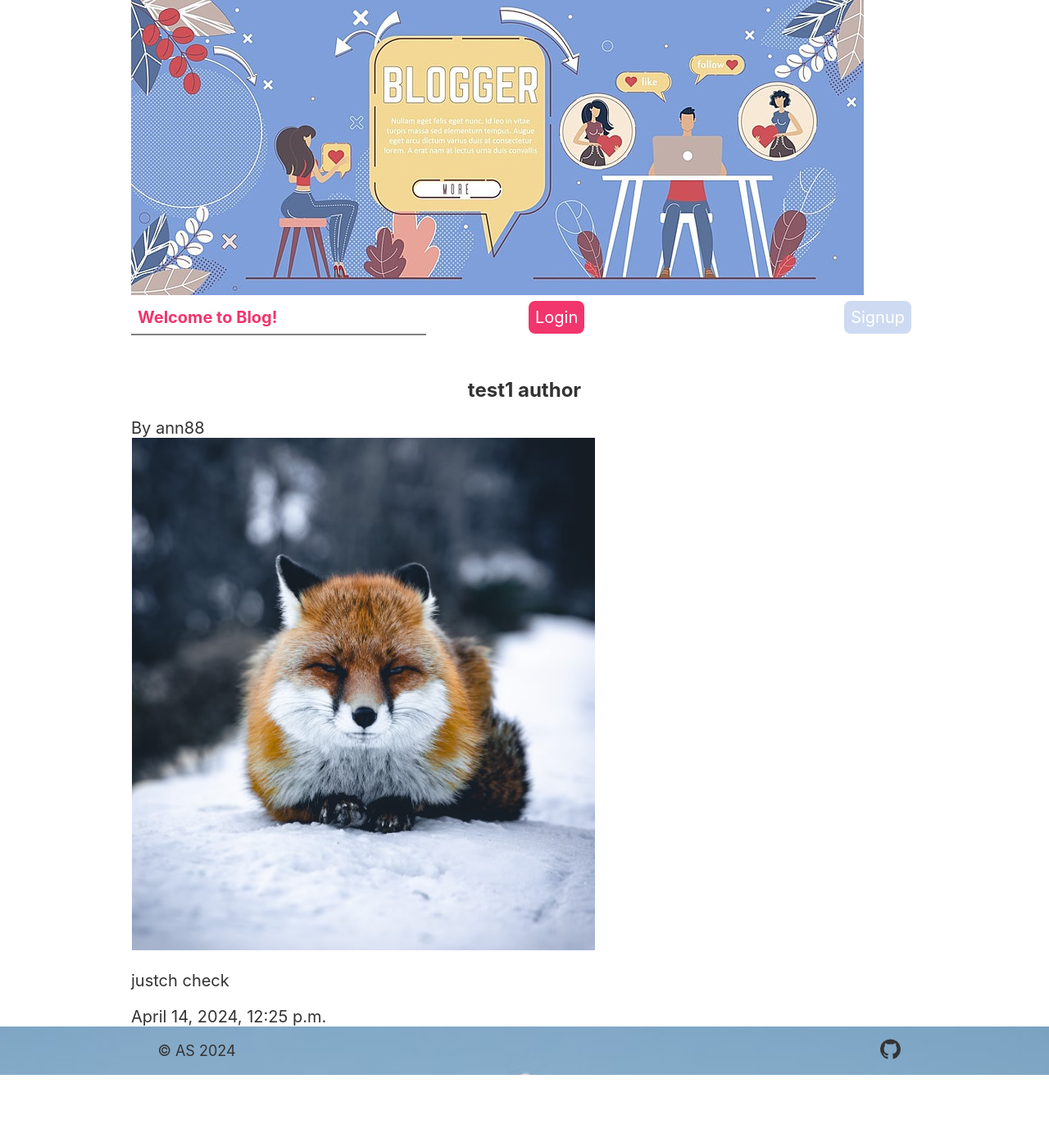
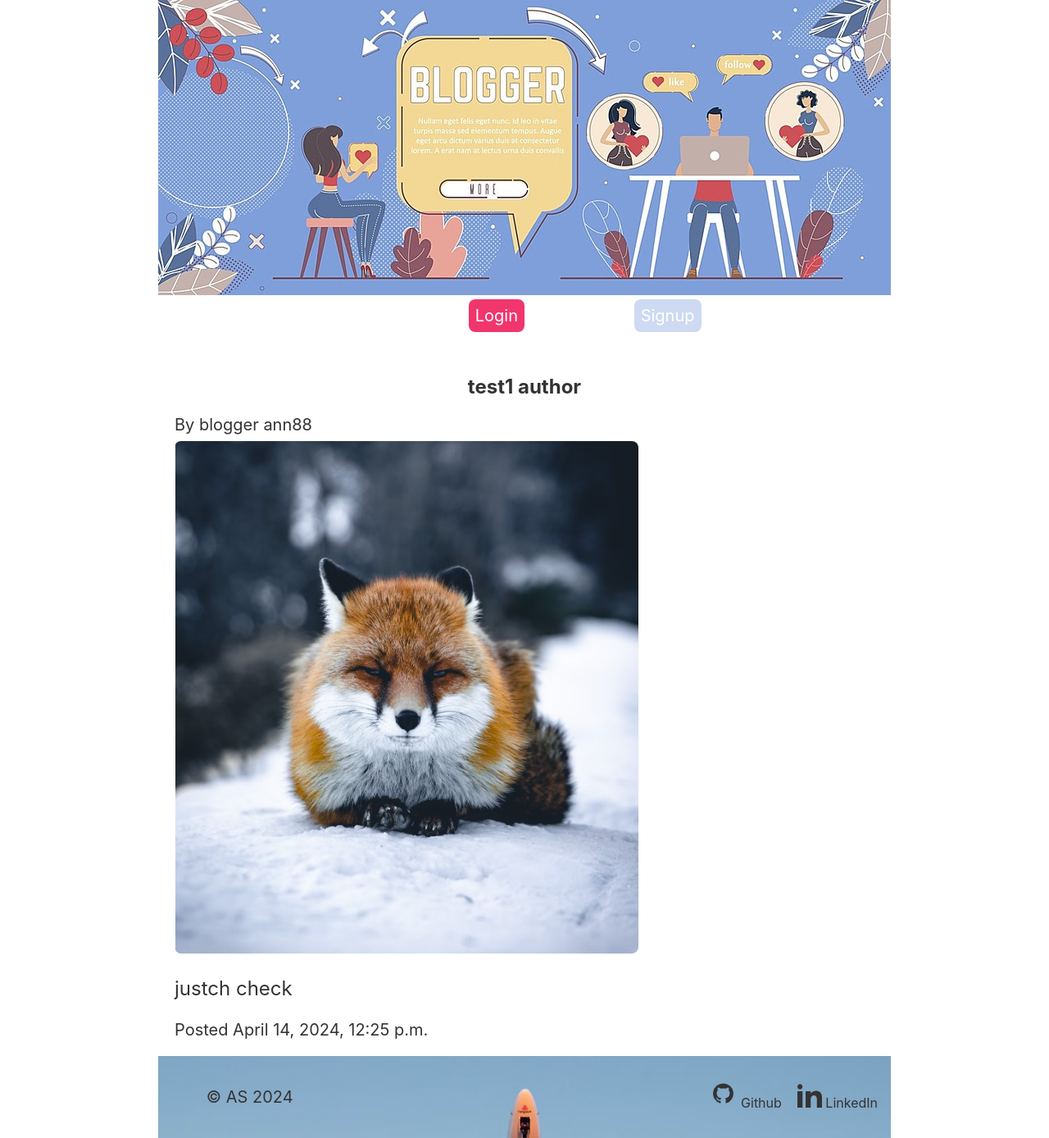
Before and after one commit to annc4st/django-blog, a Django app: page /articles/1/ in a window 1280 px wide. Shown: the whole page at 82% size. Before the commit the page ends 1311 px from the top, so only its background shows below. Run offline with Django 5.2, Linux system fonts and the light colour scheme; data comes from the database, SQL or seed files in the repository; both versions use the stored data as it was after the commit.

Commit message:
styling done

```diff
--- a/accounts/templates/accounts/login.html
+++ b/accounts/templates/accounts/login.html
@@ -1,7 +1,7 @@
 {% extends 'base_layout.html' %}
 
 {% block content %}
-    <h1>Log in</h1>
+    <h1 class="h1-signup">Log in</h1>
     <form class="site-form" action="{% url 'accounts:login' %}" method="post">
         {% csrf_token %}
         {{ form }}
--- a/accounts/templates/accounts/signup.html
+++ b/accounts/templates/accounts/signup.html
@@ -1,7 +1,7 @@
 {% extends 'base_layout.html' %}
 
 {% block content %}
-    <h1>Sign Up</h1>
+    <h1 class="h1-signup">Sign Up</h1>
     <form class="site-form" action="/accounts/signup/" method="post">
         {% csrf_token %}
         {{ form }}
--- a/articles/templates/articles/article_create.html
+++ b/articles/templates/articles/article_create.html
@@ -3,7 +3,7 @@
 {% block content %}
 
     <div class="create-article">
-       <h2> Write an Article Here</h2>
+       <h1 class="h1-signup"> Write an Article Here</h1>
 
        <form class="site-form" method="post" action="{% url 'articles:create' %}" enctype="multipart/form-data">
         {% csrf_token %}
--- a/articles/templates/articles/article_detail.html
+++ b/articles/templates/articles/article_detail.html
@@ -5,13 +5,16 @@
     <div class="article-container">
         <div class="article-detail">
             <h2>{{ article.title }}</h2>
-            <p>By {{ article.author }} </p>
+            <p>By blogger {{ article.author }} </p>
 
         <img src="{{article.thumb.url}}"/>
 
 
-        <div class="article-body">{{ article.body }}</div>
-        <p>{{ article.created_at }}</p>
+        <div class="article-body grid">
+            <p>{{ article.body }}</p>
+
+            </div>
+        <p>Posted {{ article.created_at }}</p>
     </div>
 
     </div>
--- a/articles/templates/articles/article_list.html
+++ b/articles/templates/articles/article_list.html
@@ -2,9 +2,9 @@
 
 {% block content %}
 
-    <h1 class="heading-list">Article List</h1>
+    <h1 class="h1-title">Article List</h1>
 
-    <div class="articles">
+    <div class="articles grid">
         {% for article in articles %}
 
             <div class="article">
--- a/assets/styles.css
+++ b/assets/styles.css
@@ -77,21 +77,28 @@ h2 {
   align-self:flex-end;
 }
 
-
 .wrapper {
   /* centralize */
-  max-width: 960px;
+  width: 100%;
+  max-width: 894px;
   margin: 0 auto;
 }
 
+.wrapper img {
+  width: 100%;
+  max-width: 894px;
+  height: auto;
+}
+
 .wrapper-main{
-  max-width: 960px;
+  width: 100%;
+  max-width: 894px;
   margin: 0 auto;
   padding-top: 16px;
 
 }
 
-.heading-list{
+.h1-title{
   text-align: left;
   margin-left: 8px;
 }
@@ -99,21 +106,20 @@ h2 {
 header {
   padding-bottom: 16px;
 }
-  .wrapper img {
-    max-width: 100%;
-    height: auto;
-  }
+
   .grid {
     display: grid;
     grid-template-columns: repeat(8, 1fr);
   }
+  .nav {
+    width: 100%;
+    max-width: 960px;
+  }
 
   .nav-li-0{
     grid-column: 1/4;
-    padding: 8px;
     color: var(--primary);
     font-weight: bold;
-    border-bottom: 2px solid grey
   }
   .nav-li-1 {
     grid-column: 5/7;
@@ -125,20 +131,10 @@ header {
     margin-right: 8px;
   }
 
-  .articles {
-    display: grid;
-    grid-template-columns: repeat( 8, 1fr);
-    grid-gap: 10px;
-  }
-
   .article {
     grid-column: 1/9;
     padding: 8px;
     padding-bottom: 16px;
-    border-bottom: 2px solid #fafafa;
-
-    /* border-bottom: 1px solid var(--secondary); */
-    /* border-radius: 8px; */
     line-height: normal;
     position: relative;
   }
@@ -151,13 +147,6 @@ header {
   .art-detail-author {
     grid-column: 4/7;
     color: var(--grey-text);
-
-    /* background-color: var(--secondary); */
-    /* border-radius: 8px; */
-    /* position: absolute;
-   left: 8px;
-    bottom: 5px;
-    margin: 0; */
   }
 
   .created-p {
@@ -176,14 +165,18 @@ header {
     .article a {
       text-decoration: none;
     }
-   .article-detail {
-    padding: 0;
-   }
+
    .snippet-p {
     overflow-x: hidden;
    }
+
+   .article-detail {
+    margin: 16px;
+ }
    .article-detail img {
     max-width: 100%;
+    border-radius: 8px;
+    margin-top: 8px;
    }
 
    .article-detail h2 {
@@ -195,19 +188,26 @@ header {
     padding: 20px 0;
    }
 
+   .article-body p {
+    grid-column: 1/8;
+    font-size: 1.2em;
+    line-height: 1.5em;
+   }
+
+
    .footer {
+    max-width: 894px;
+
     color:#fafafa;
     background-color: var(--secondary);
     background-image: url('plain-nose.png');
     background-size:cover;
     background-repeat: no-repeat;
     background-position: top center;
-    /* width: 100%;
-    max-width: 400px; */
-    text-align: center;
-    margin:0 auto;
+    /* text-align: center; */
 
    }
+
    .footer p, .footer ul{
     padding: 10px;
    }
@@ -237,9 +237,11 @@ header {
    }
 
    /* *************** */
-
+   .h1-signup{
+    padding-left: 20px;
+   }
   .site-form {
-    margin-top: 60px;
+    margin: 10px 0;
     border: 1px solid var(--secondary);
     border-radius: 4px;
     padding: 20px;
@@ -252,19 +254,9 @@ header {
     border-radius: 8px;
   }
 
-  /* a.highlight {
-    background-color:  var(--primary);
-    color: #fff;
-    border: 0;
-    padding: 8px;
-    border-radius: 8px;
-    cursor: pointer;
-    font-size: 1em;
-  } */
-
   /* style built in django forms */
   .helptext, .helptext ul {
-    margin: 0 auto 20px;
+    margin: 0 auto 5px;
     /* color: var(--grey-text); */
     font-size: 0.9em;
     display: block;
@@ -298,6 +290,51 @@ header {
     body{
       font-size: 16px;
     }
+
+    .nav-li-1 {
+      grid-column: 2/5;
+      margin-left: 5px;
+      justify-self: end;
+    }
+    .nav-li-2 {
+      grid-column: 5/7;
+    }
+
+    .article {
+      grid-column: span 6;
+      border-bottom: 2px solid rgba(0, 0, 0, 0.1);
+    }
+    .art-detail-author {
+      grid-column: 3/5;
+      }
+
+    .created-p {
+      grid-column: 1/3;
+    }
+    footer .copyright {
+      grid-column: 1/3;
+      font-size: 1em;
+    }
+
+    .footer{
+      min-height: 100px;
+    }
+    footer .social-icons {
+      grid-column: 7/9;
+      display: flex;
+      justify-content: flex-end;
+      align-self: center;
+     }
+
+     .article-detail {
+      margin: 20px;
+   }
+
+     .article-body p{
+      grid-column: 1/7;
+
+     }
+
   }
 
   /* larger tablets and laptops */
@@ -305,6 +342,35 @@ header {
     body{
       font-size: 18px;
     }
+     .article {
+      grid-column: span 4;
+      display: block;
+      padding-left: 8px;
+      border-bottom: none;
+    }
+    .art-detail-author {
+      grid-column: 1/4;
+      grid-row: 2;
+      }
+
+    .created-p {
+      grid-column: 1/4;
+      grid-row: 1;
+    }
+
+    .footer {
+      margin: 0 auto;
+    }
+
+    footer .social-icons {
+      grid-column: 6/9;
+    }
+    .gith svg {
+       margin-top: 0;
+    }
+
+
+
   }
   /* desktops */
   @media screen and (min-width: 1200px) {
--- a/templates/base_layout.html
+++ b/templates/base_layout.html
@@ -10,15 +10,15 @@
 </head>
 <body>
     <header class="wrapper">
-        <h1><a href="{% url 'home'%}">
+        <a href="{% url 'home'%}">
             <img src="{% static 'blog-social-banner-6.jpg' %}" alt="blog-banner" />
-                </a></h1>
+                </a>
         <nav>
             <ul class="grid">
-                <li class="nav-li-0">Welcome to Blog!</li>
+                <li class="nav-li-0"></li>
                 {% if user.is_authenticated %}
                     <li class="nav-li-1">
-                        <form class="logout-link" action="{% url 'accounts:logout' %}" method="post">
+                        <form action="{% url 'accounts:logout' %}" method="post">
                             {% csrf_token%}
                             <button class="btn logout" type="submit">Log Out</button>
                             </form>
@@ -40,6 +40,9 @@
         {% endblock %}
 
     </div>
+
+
+    <!-- FOOTER -->
     <footer class="footer grid">
         <p class="copyright">  &#169 AS 2024</p>
         <ul class="social-icons">
@@ -57,10 +60,19 @@
                     clipRule='evenodd'
                   />
                 </svg>
-                <!-- Github -->
+                Github
             </a>
             </li>
-            <!-- <li>email</li> -->
+                <li>
+                    <a class="gith" href='https://www.linkedin.com/in/anna-seniuta-a32723261/' target="_blank">
+                        <svg xmlns='http://www.w3.org/2000/svg'
+              className='w-4 h-4 me-2' fill='currentColor'
+              viewBox='0 0 24 24'>
+                <path d='M4.98 3.5c0 1.381-1.11 2.5-2.48 2.5s-2.48-1.119-2.48-2.5c0-1.38 1.11-2.5 2.48-2.5s2.48 1.12 2.48 2.5zm.02 4.5h-5v16h5v-16zm7.982 0h-4.968v16h4.969v-8.399c0-4.67 6.029-5.052 6.029 0v8.399h4.988v-10.131c0-7.88-8.922-7.593-11.018-3.714v-2.155z' />
+              </svg>
+              LinkedIn
+                    </a>
+                </li>
 
         </ul>
     </footer>
```
Also changed, not shown: db.sqlite3, media/hriasia-dog.png (added).
